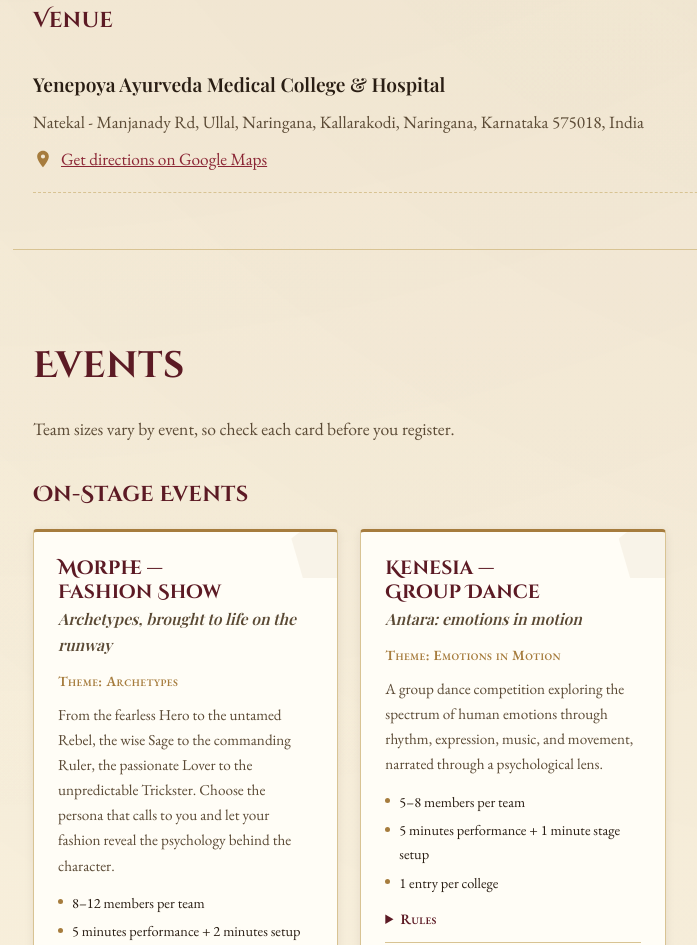
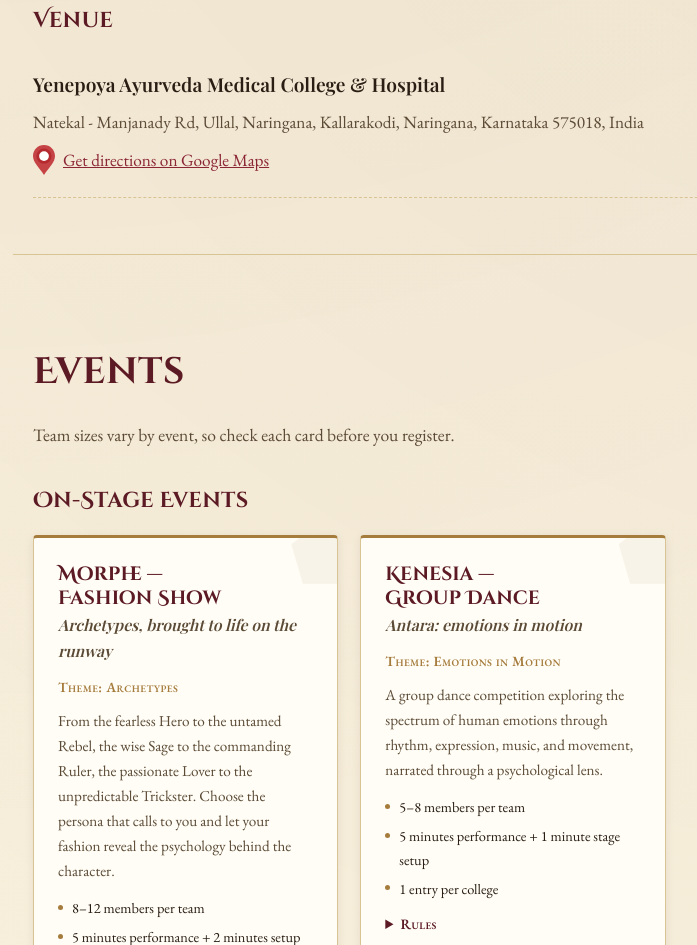
Before and after one commit to hunainraza1/Aisthera-26, a plain HTML site: page index.html in a window 1280 px wide. Shown: the part 1791-2736 px from the top of the page, without its empty margins (127-824 px from the left). Drawn offline with nearby package versions, Linux system fonts and the light colour scheme; a web font is replaced by a local one.

Commit message:
use red map pin icon

```diff
--- a/index.html
+++ b/index.html
@@ -82,7 +82,7 @@
     <div class="venue">
       <p class="venue-name">Yenepoya Ayurveda Medical College &amp; Hospital</p>
       <p class="venue-address">Natekal - Manjanady Rd, Ullal, Naringana, Kallarakodi, Naringana, Karnataka 575018, India</p>
-      <p class="venue-link"><a href="https://share.google/XzGzXH52BraoZFkg7" target="_blank" rel="noopener"><svg class="pin-icon" viewBox="0 0 24 24" width="20" height="20" aria-hidden="true" focusable="false"><path fill="currentColor" d="M12 2C8.1 2 5 5.1 5 9c0 5.2 7 13 7 13s7-7.8 7-13c0-3.9-3.1-7-7-7zm0 9.5A2.5 2.5 0 1 1 12 6.5a2.5 2.5 0 0 1 0 5z"/></svg><span>Get directions on Google Maps</span></a></p>
+      <p class="venue-link"><a href="https://share.google/XzGzXH52BraoZFkg7" target="_blank" rel="noopener"><svg class="pin-icon" viewBox="0 0 90 122" width="22" height="30" aria-hidden="true" focusable="false"><path fill="#c64345" d="M45 0C20.1 0 0 19.9 0 44.5c0 11.2 5.2 22.6 12.7 33.6C23 93.1 36 107.7 45 122c9-14.3 22-28.9 32.3-43.9C84.8 67.1 90 55.7 90 44.5 90 19.9 69.9 0 45 0z"/><circle fill="#b52a2e" cx="45" cy="45" r="31"/><circle fill="#fff" cx="45" cy="45" r="20"/></svg><span>Get directions on Google Maps</span></a></p>
     </div>
   </section>
 
```
